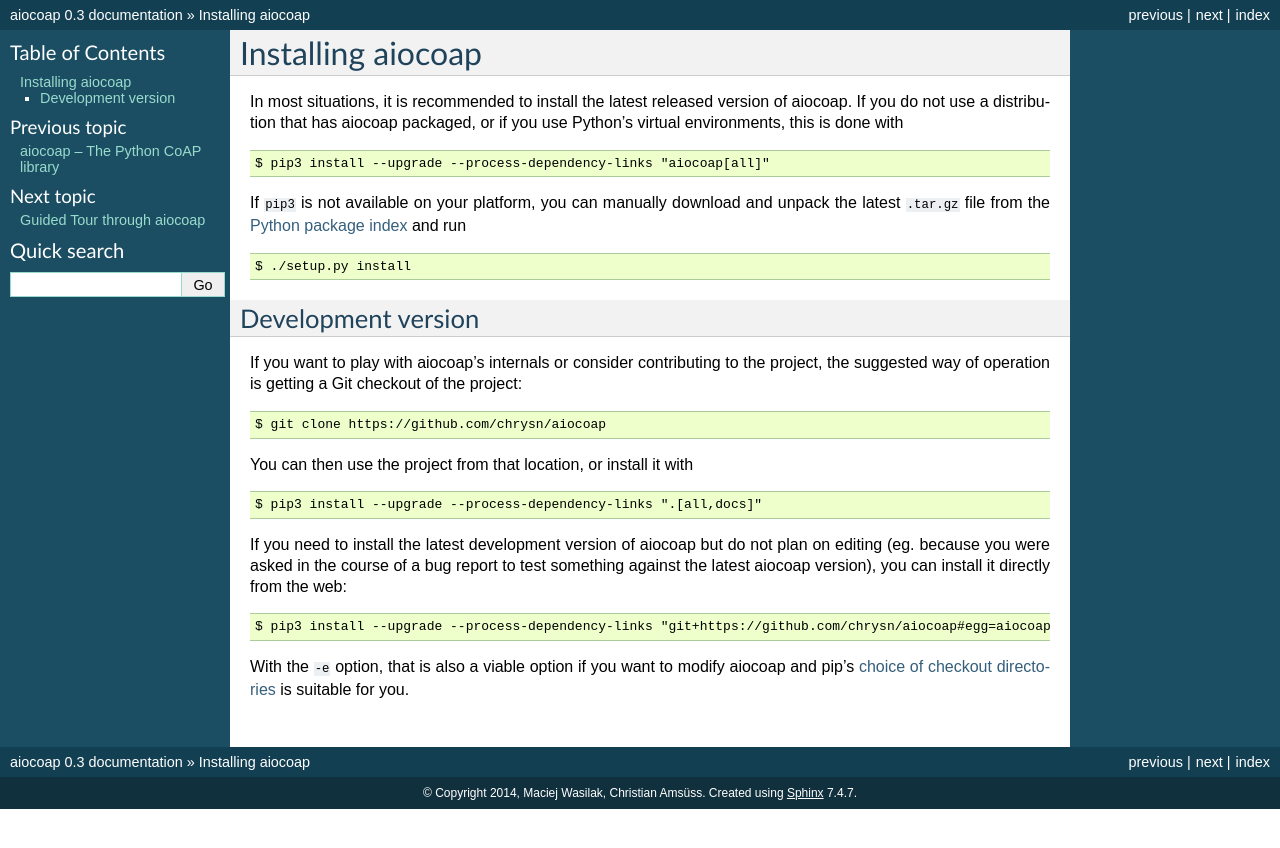
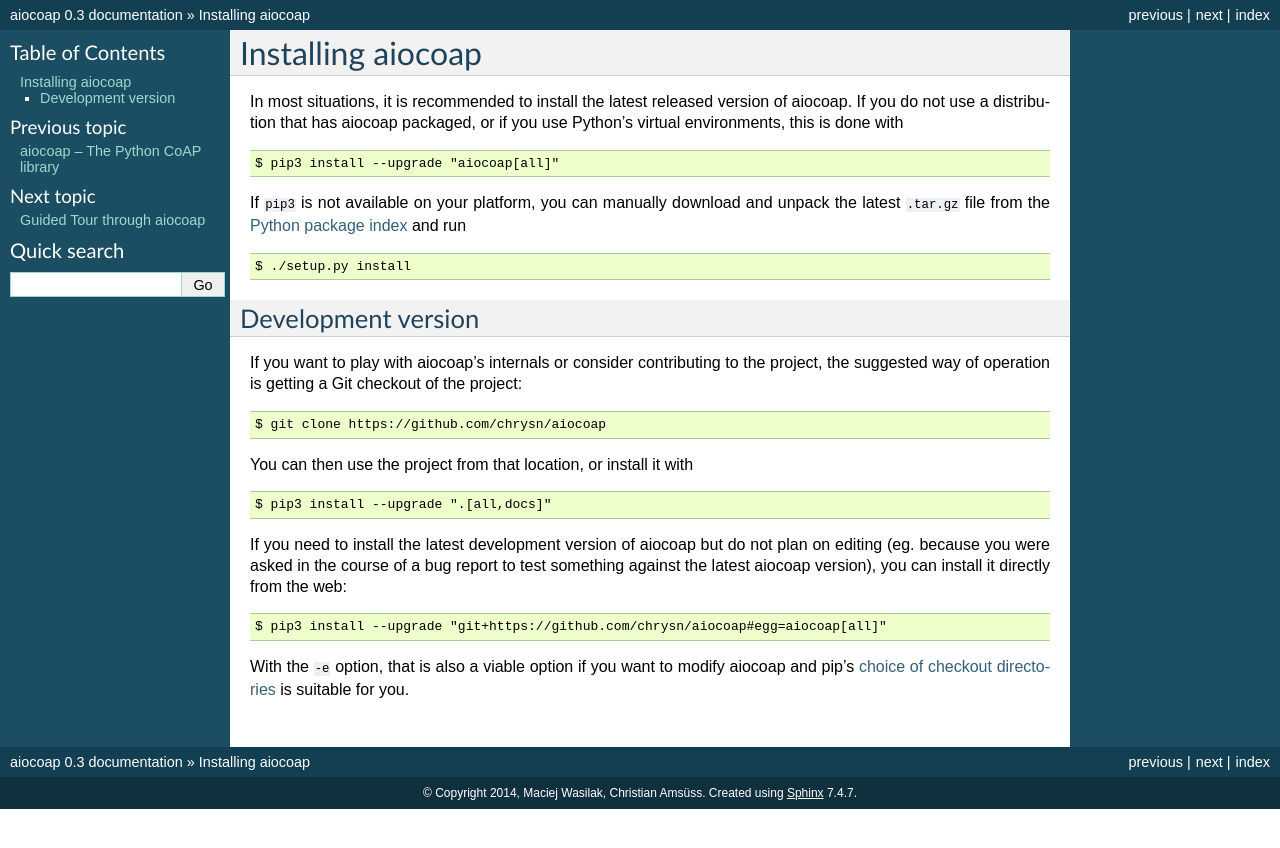
Before and after one commit to chrysn/aiocoap, a Sphinx documentation site: the page built from doc/installation.rst, in a window 1280 px wide. Shown: the top 848 px of the page. Built offline with Sphinx 7.4.7, drawn with Linux system fonts in a browser that asks for light colours; pages that are not in the unit, such as notebooks, are missing from menus.

Commit message:
setup/doc: Drop "dependency links" workaround
DTLSSocket is now on pypi, where the workaround is not needed any more.

```diff
--- a/doc/installation.rst
+++ b/doc/installation.rst
@@ -7,7 +7,7 @@
 
 ::
 
-    $ pip3 install --upgrade --process-dependency-links "aiocoap[all]"
+    $ pip3 install --upgrade "aiocoap[all]"
 
 If ``pip3`` is not available on your platform, you can manually download and
 unpack the latest ``.tar.gz`` file from the `Python package index`_ and run
@@ -32,14 +32,14 @@
 
 ::
 
-    $ pip3 install --upgrade --process-dependency-links ".[all,docs]"
+    $ pip3 install --upgrade ".[all,docs]"
 
 If you need to install the latest development version of aiocoap but do not
 plan on editing (eg. because you were asked in the course of a bug report to
 test something against the latest aiocoap version), you can install it directly
 from the web::
 
-    $ pip3 install --upgrade --process-dependency-links "git+https://github.com/chrysn/aiocoap#egg=aiocoap[all]"
+    $ pip3 install --upgrade "git+https://github.com/chrysn/aiocoap#egg=aiocoap[all]"
 
 With the ``-e`` option, that is also a viable option if you want to modify
 aiocoap and pip's `choice of checkout directories`_ is suitable for you.
--- a/setup.py
+++ b/setup.py
@@ -28,9 +28,6 @@
         'docs': ['sphinx', 'sphinx-argparse'], # extended below
         'all': [], # populated below, contains everything but documentation dependencies for easier installation
         }
-dependency_links = [
-        "git+https://gitlab.com/energyharvesting/tinydtls-cython.git#egg=DTLSSocket-0.1.0",
-        ]
 tests_require = [] # populated below
 
 test_extras = extras_require.keys()
@@ -98,8 +95,6 @@
     extras_require=extras_require,
     tests_require=tests_require,
 
-    dependency_links=dependency_links,
-
     # see doc/README.doc seciton "dependency hack"
     install_requires=extras_require['docs'] if 'READTHEDOCS' in os.environ else [],
 
```
